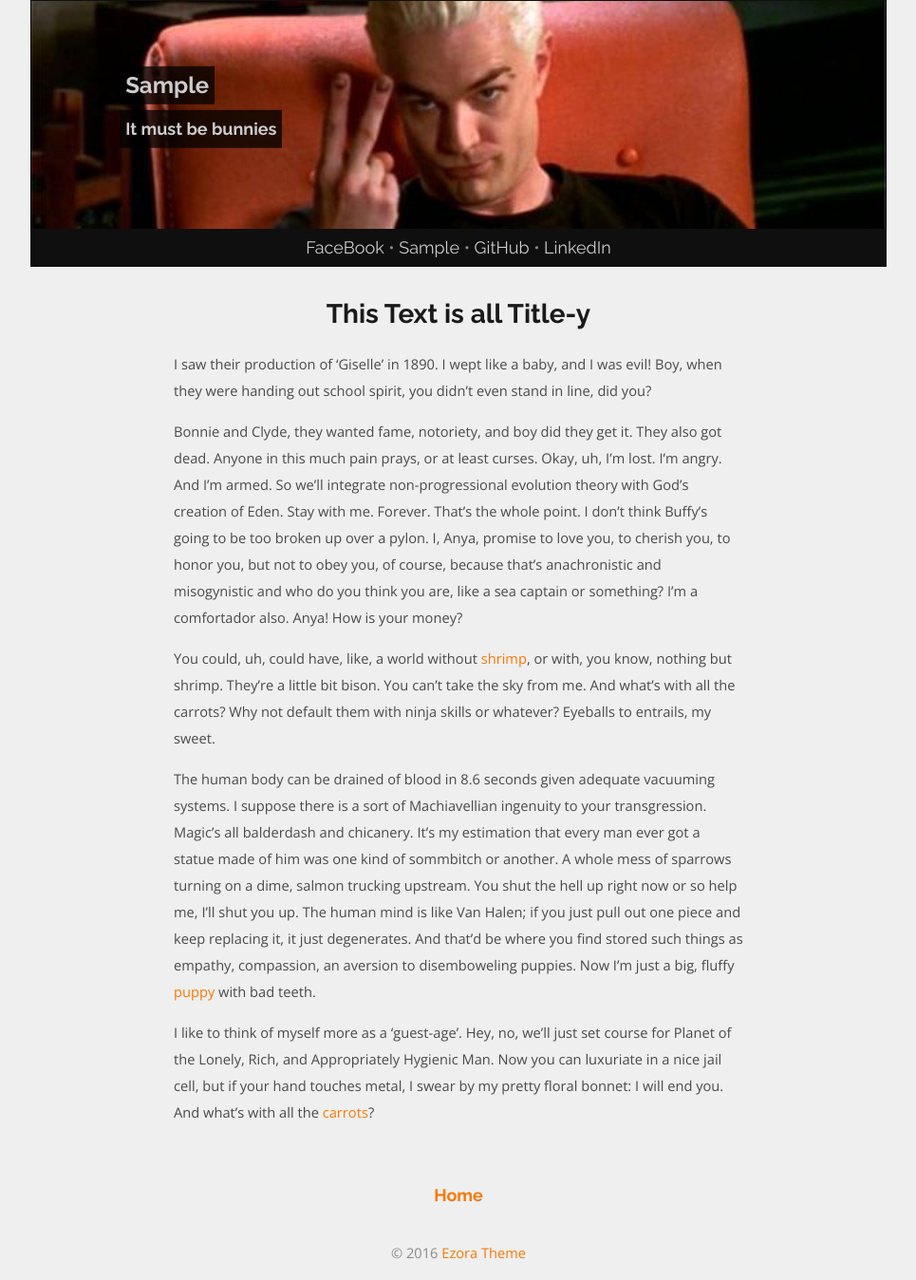
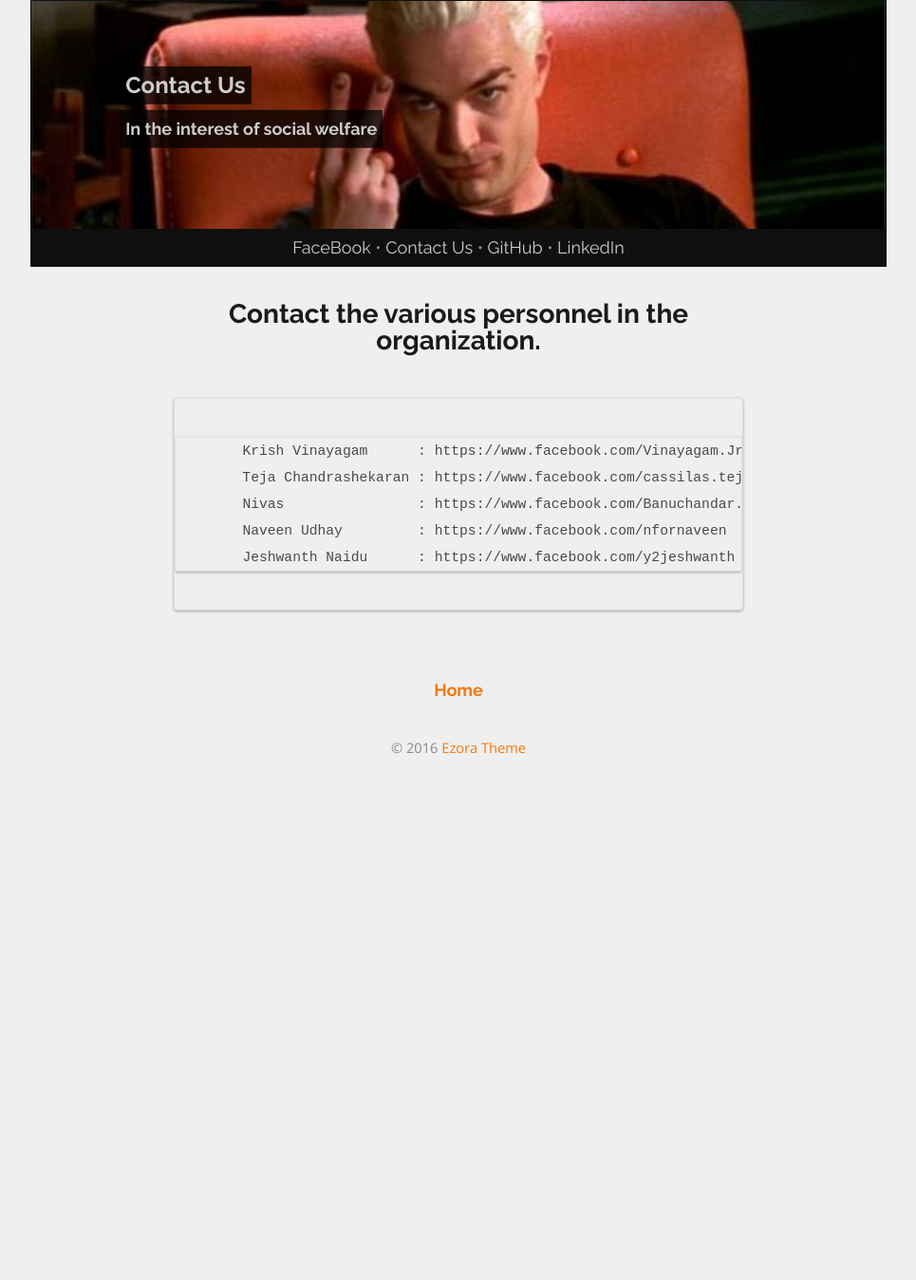
Before and after one commit to ezrasavard/ezora-jekyll-theme, a Jekyll site: the page built from _pages/sample/index.md, in a window 1280 px wide. Shown: the whole page at 95% size, without its empty margins (157-1122 px from the left). Built offline with Jekyll 4.4.1, drawn with Linux system fonts in a browser that asks for light colours; after the commit the page ends 900 px from its top, so only the background shows below that.

Commit message:
Update index.md

```diff
--- a/_pages/sample/index.md
+++ b/_pages/sample/index.md
@@ -1,22 +1,18 @@
 ---
 layout: default
-title: Sample
-tagline: It must be bunnies
+title: Contact Us
+tagline: In the interest of social welfare
 permalink: "/sample/"
 cover: /media/spike.jpg
-top-text: This Text is all Title-y
+top-text: Contact the various personnel in the organization.
 ---
 
-I saw their production of 'Giselle' in 1890. I wept like a baby, and I was evil! Boy, when they were handing out school spirit, you didn't even stand in line, did you?
 
-Bonnie and Clyde, they wanted fame, notoriety, and boy did they get it. They also got dead. Anyone in this much pain prays, or at least curses. Okay, uh, I'm lost. I'm angry. And I'm armed. So we'll integrate non-progressional evolution theory with God's creation of Eden. Stay with me. Forever. That's the whole point. I don't think Buffy's going to be too broken up over a pylon. I, Anya, promise to love you, to cherish you, to honor you, but not to obey you, of course, because that's anachronistic and misogynistic and who do you think you are, like a sea captain or something? I'm a comfortador also. Anya! How is your money?
-
-You could, uh, could have, like, a world without [shrimp](https://en.wikipedia.org/wiki/Shrimp), or with, you know, nothing but shrimp. They're a little bit bison. You can't take the sky from me. And what's with all the carrots? Why not default them with ninja skills or whatever? Eyeballs to entrails, my sweet.
-
-The human body can be drained of blood in 8.6 seconds given adequate vacuuming systems. I suppose there is a sort of Machiavellian ingenuity to your transgression. Magic's all balderdash and chicanery. It's my estimation that every man ever got a statue made of him was one kind of sommbitch or another. A whole mess of sparrows turning on a dime, salmon trucking upstream. You shut the hell up right now or so help me, I'll shut you up. The human mind is like Van Halen; if you just pull out one piece and keep replacing it, it just degenerates. And that'd be where you find stored such things as empathy, compassion, an aversion to disemboweling puppies. Now I'm just a big, fluffy [puppy](https://en.wikipedia.org/wiki/Puppy) with bad teeth.
-
-I like to think of myself more as a 'guest-age'. Hey, no, we'll just set course for Planet of the Lonely, Rich, and Appropriately Hygienic Man.
-Now you can luxuriate in a nice jail cell, but if your hand touches metal, I swear by my pretty floral bonnet: I will end you. And what's with all the [carrots](https://en.wikipedia.org/wiki/Carrot)?
+		Krish Vinayagam      : https://www.facebook.com/Vinayagam.Jr
+	        Teja Chandrashekaran : https://www.facebook.com/cassilas.teja
+		Nivas                : https://www.facebook.com/Banuchandar.pokkiri
+		Naveen Udhay	     : https://www.facebook.com/nfornaveen
+		Jeshwanth Naidu      : https://www.facebook.com/y2jeshwanth
 
 <!-- please do not remove this line -->
 
```
